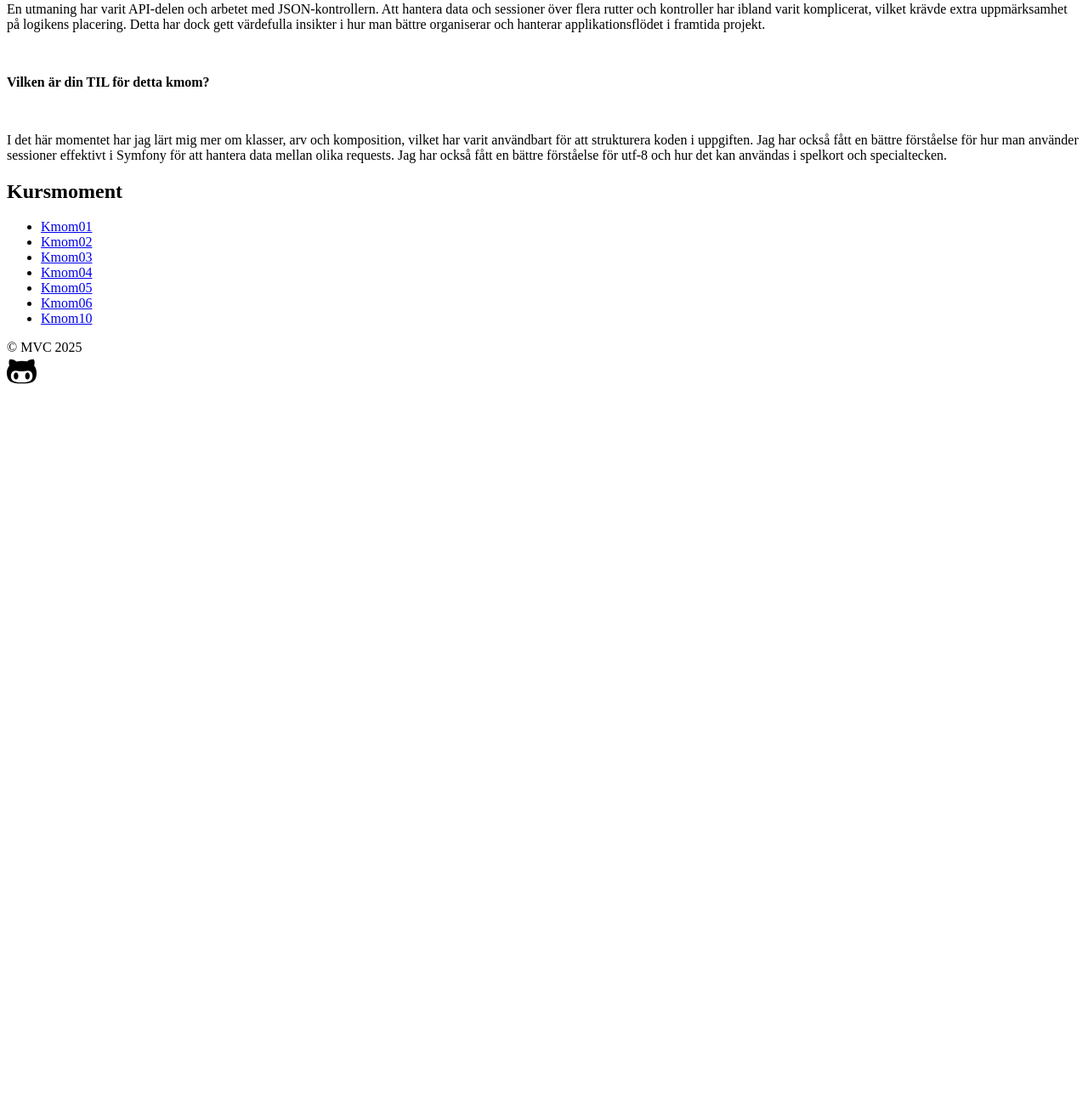
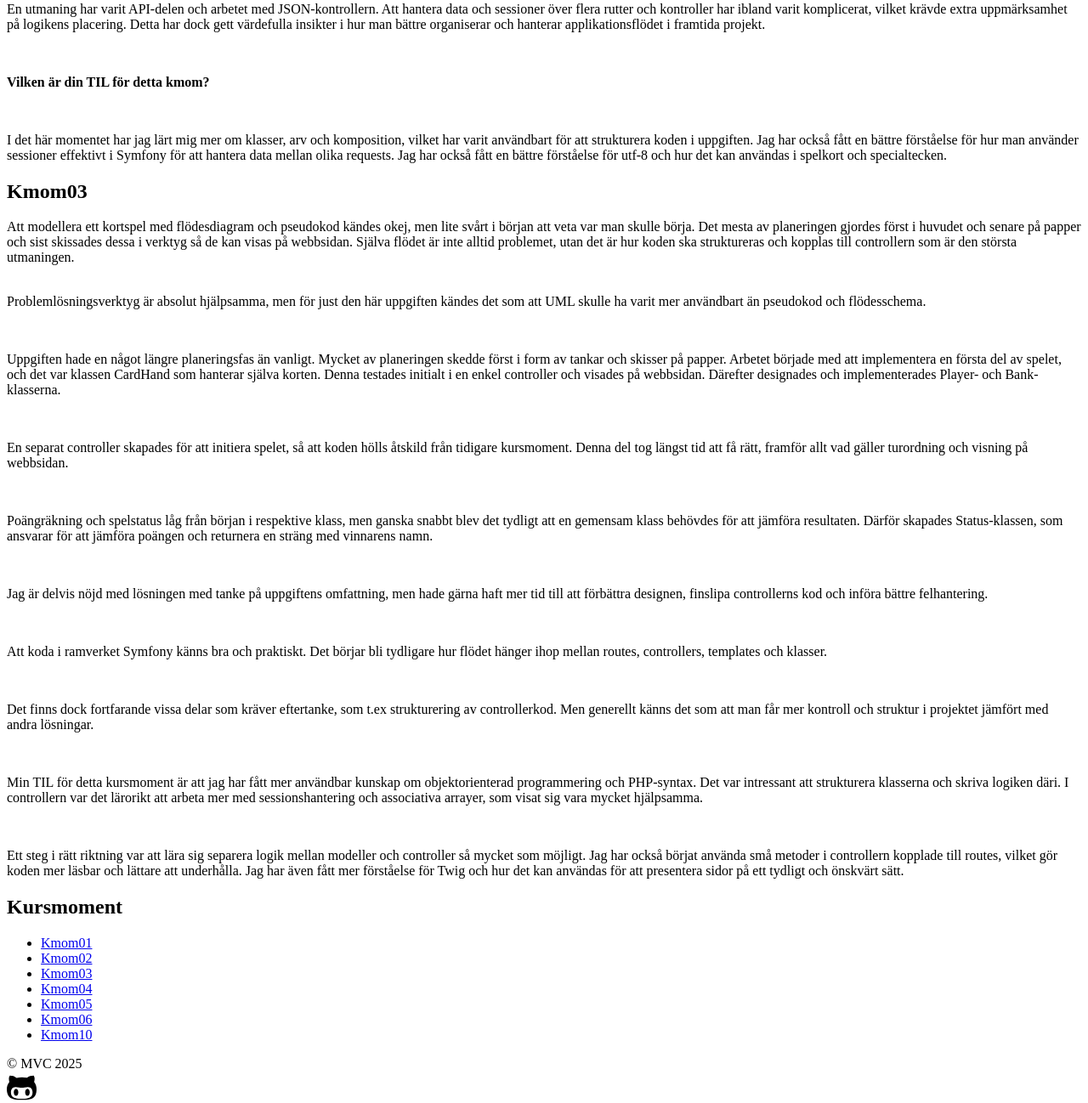
Before and after one commit to SamS-2024/mvc, a Symfony app: template templates/report.html.twig in a window 1280 px wide. Shown: the part 2662-3960 px from the top of the page at 85% size. Before the commit the page ends 3114 px from the top, so only its background shows below. Run offline with Twig, Linux system fonts and the light colour scheme; the template is opened without the code that fills it, so the values that code supplies are empty; some libraries are stand-ins or nearby versions.

Commit message:
Add report for kmom03

```diff
--- a/templates/report.html.twig
+++ b/templates/report.html.twig
@@ -67,7 +67,6 @@
 
                 <div id="kmom02">
                     <h2>Kmom02</h2>
-
                     <p><strong>Förklara kort de objektorienterade konstruktionerna arv, komposition, interface och trait och hur de används i PHP</strong></p><br>
 
                     <p><strong>Arv</strong><br>
@@ -132,6 +131,62 @@
                     en bättre förståelse för hur man använder sessioner effektivt i Symfony för att hantera data mellan olika requests. Jag har också fått en bättre förståelse för
                     utf-8 och hur det kan användas i spelkort och specialtecken.</p>
                 </div>
+
+                <div id="kmom03">
+                    <h2>Kmom03</h2>
+                   <p>
+                    Att modellera ett kortspel med flödesdiagram och pseudokod kändes okej, men lite svårt i början att veta var man skulle börja.
+                    Det mesta av planeringen gjordes först i huvudet och senare på papper och sist skissades dessa i verktyg så de kan visas på webbsidan.
+                    Själva flödet är inte alltid problemet, utan det är hur koden ska struktureras och kopplas till controllern som är den största utmaningen.
+                    </p>
+                    <p><br>
+                    Problemlösningsverktyg är absolut hjälpsamma, men för just den här uppgiften kändes det som att UML skulle ha varit mer användbart
+                    än pseudokod och flödesschema.
+                    </p><br>
+
+                    <p>
+                    Uppgiften hade en något längre planeringsfas än vanligt. Mycket av planeringen skedde först i form av tankar och skisser på papper.
+                    Arbetet började med att implementera en första del av spelet, och det var klassen CardHand som hanterar själva korten. Denna testades
+                    initialt i en enkel controller och visades på webbsidan. Därefter designades och implementerades Player- och Bank-klasserna.
+                    </p><br>
+
+                    <p>
+                    En separat controller skapades för att initiera spelet, så att koden hölls åtskild från tidigare kursmoment. Denna del tog längst
+                    tid att få rätt, framför allt vad gäller turordning och visning på webbsidan.
+                    </p><br>
+
+                    <p>
+                    Poängräkning och spelstatus låg från början i respektive klass, men ganska snabbt blev det tydligt att en gemensam klass behövdes
+                    för att jämföra resultaten. Därför skapades Status-klassen, som ansvarar för att jämföra poängen och returnera en sträng med vinnarens namn.
+                    </p><br>
+
+                    <p>
+                    Jag är delvis nöjd med lösningen med tanke på uppgiftens omfattning, men hade gärna haft mer tid till att förbättra designen,
+                    finslipa controllerns kod och införa bättre felhantering.
+                    </p><br>
+
+                    <p>
+                    Att koda i ramverket Symfony känns bra och praktiskt. Det börjar bli tydligare hur flödet hänger ihop mellan routes, controllers,
+                    templates och klasser.
+                    </p><br>
+
+                    <p>
+                    Det finns dock fortfarande vissa delar som kräver eftertanke, som t.ex strukturering av controllerkod. Men generellt känns det som
+                    att man får mer kontroll och struktur i projektet jämfört med andra lösningar.
+                    </p><br>
+
+                    <p>
+                    Min TIL för detta kursmoment är att jag har fått mer användbar kunskap om objektorienterad programmering och PHP-syntax.
+                    Det var intressant att strukturera klasserna och skriva logiken däri. I controllern var det lärorikt att arbeta mer med
+                    sessionshantering och associativa arrayer, som visat sig vara mycket hjälpsamma.
+                    </p><br>
+
+                    <p>
+                    Ett steg i rätt riktning var att lära sig separera logik mellan modeller och controller så mycket som möjligt.
+                    Jag har också börjat använda små metoder i controllern kopplade till routes, vilket gör koden mer läsbar och lättare att underhålla.
+                    Jag har även fått mer förståelse för Twig och hur det kan användas för att presentera sidor på ett tydligt och önskvärt sätt.
+                    </p>
+                </div>
             </div>
 
             <div class="kmom-links">
```
Lines whose indentation alone changed are shown as unchanged.
